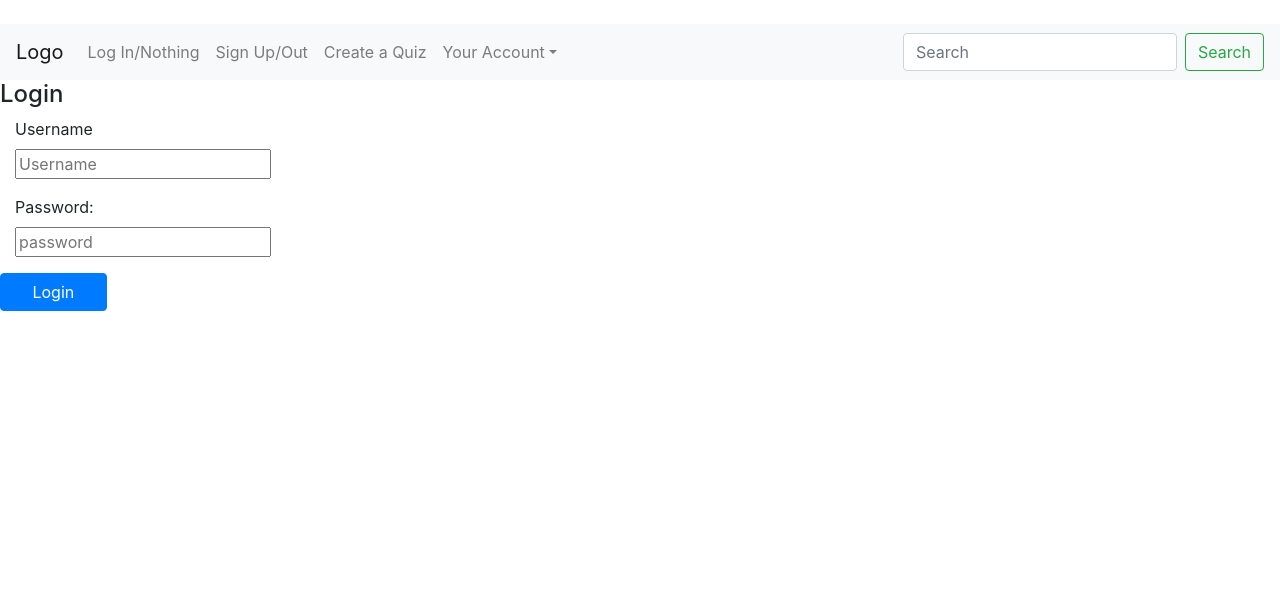
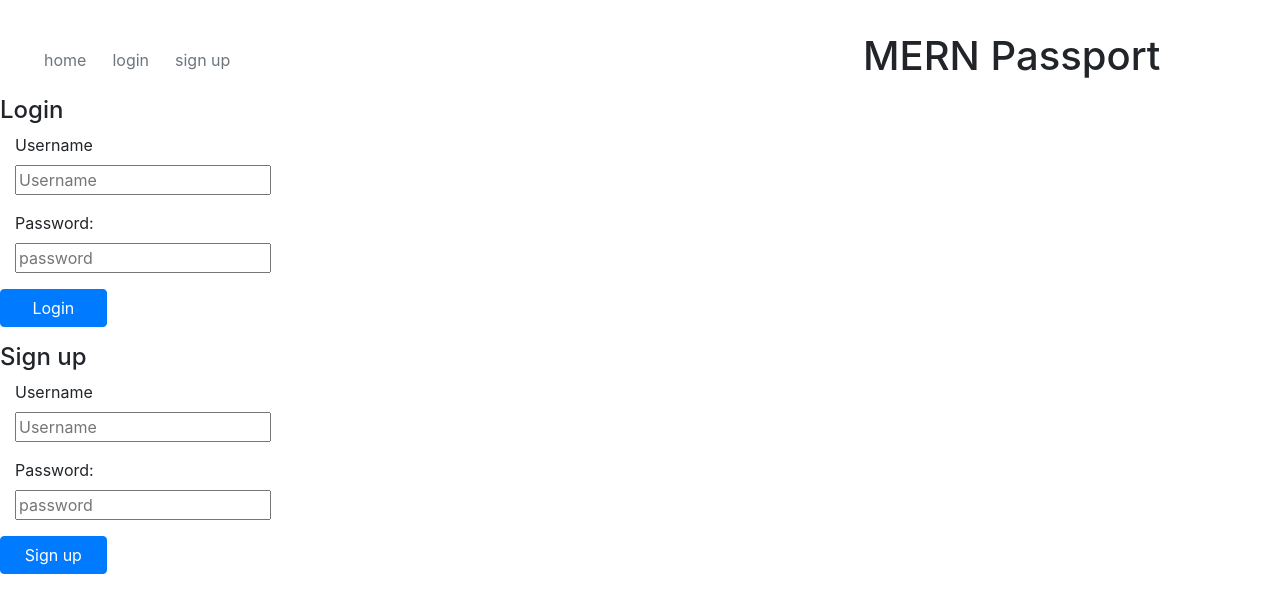
Before and after one commit to NicholasAldoLeone/Project-Three-Repo, a React (Create React App) app in the folder client/: page /signup in a window 1280 px wide. Shown: the top 612 px of the page. Built offline with nearby package versions, Linux system fonts and the light colour scheme; no server answers.

Commit message:
added signup component

```diff
--- a/client/src/App.js
+++ b/client/src/App.js
@@ -10,13 +10,14 @@ import Quizzes from "./pages/Quizzes.js"
 import Navbar from "./components/Navbar";
 import Main from './components/Questions/Main';
 import LoginForm from './components/Login';
+import Signup from './components/SignUp';
 
 class App extends Component {
   constructor() {
     super()
     this.state = {
       loggedIn: false,
-      username: null
+      email: null
     }
 
     this.getUser = this.getUser.bind(this)
@@ -33,7 +34,7 @@ class App extends Component {
   }
 
   getUser() {
-    axios.get('/user/').then(response => {
+    axios.get('/').then(response => {
       console.log('Get user response: ')
       console.log(response.data)
       if (response.data.user) {
@@ -41,13 +42,13 @@ class App extends Component {
 
         this.setState({
           loggedIn: true,
-          username: response.data.user.username
+          email: response.data.user.email
         })
       } else {
         console.log('Get user: no user');
         this.setState({
           loggedIn: false,
-          username: null
+          email: null
         })
       }
     })
@@ -60,7 +61,7 @@ class App extends Component {
             <Navbar updateUser={this.updateUser} loggedIn={this.state.loggedIn} />
             {/* greet user if logged in: */}
             {this.state.loggedIn &&
-              <p>Join the party, {this.state.username}!</p>
+              <p>Join the party, {this.state.email}!</p>
             }
             <LoginForm />
             <Switch>
@@ -68,7 +69,7 @@ class App extends Component {
               <Route exact path="/quiz/:id" component={Main} />
               <Route exact path="/create" component={CreateForm} />
               <Route path="/login" render={() => <LoginForm updateUser={this.updateUser} />} />
-              {/* <Route path="/signup" render={() => <Signup/>} /> */}
+              <Route path="/signup" render={() => <Signup />} />
             </Switch>
           </div>
         </Router>
--- a/client/src/components/Navbar/index.js
+++ b/client/src/components/Navbar/index.js
@@ -1,32 +1,101 @@
-import React from 'react';
-import {Navbar, Button, Nav, NavDropdown, Form, FormControl } from 'react-bootstrap';
-import './Navbar.css';
+import React, { Component } from 'react';
+import { Redirect, Route, Link } from 'react-router-dom';
+// import logo from '../logo.svg';
+import axios from 'axios'
+import { Navbar, Button, Nav, NavDropdown, Form, FormControl } from 'react-bootstrap';
 
-const navbar = props => (
-  <div id="navbar">
-    <Navbar bg="light" expand="lg">
-  <Navbar.Brand id="Logo" href="/">Logo</Navbar.Brand>
-  <Navbar.Toggle aria-controls="basic-navbar-nav" />
-  <Navbar.Collapse id="basic-navbar-nav">
-    <Nav className="mr-auto">
-      <Nav.Link id="Logbtn" href="/">Log In/Nothing</Nav.Link>
-      <Nav.Link id="Signbtn" href="#link">Sign Up/Out</Nav.Link>
-      <Nav.Link id="Createbtn" href="/create">Create a Quiz</Nav.Link>
-      <NavDropdown title="Your Account" id="basic-nav-dropdown">
-        <NavDropdown.Item href="#action/3.1">Previous Scores</NavDropdown.Item>
-        <NavDropdown.Item href="#action/3.2">Quizzes Created</NavDropdown.Item>
-        <NavDropdown.Item href="#action/3.3">Extra Feature</NavDropdown.Item>
-        <NavDropdown.Divider />
-        <NavDropdown.Item href="#action/3.4">Knock their Socks Off</NavDropdown.Item>
-      </NavDropdown>
-    </Nav>
-    <Form inline>
-      <FormControl type="text" placeholder="Search" className="mr-sm-2" />
-      <Button variant="outline-success">Search</Button>
-    </Form>
-  </Navbar.Collapse>
-</Navbar>
-</div>
-);
+class NavbarComponent extends Component {
+  constructor() {
+    super()
+    this.logout = this.logout.bind(this)
+  }
 
-export default navbar;
+  logout(event) {
+    event.preventDefault()
+    console.log('logging out')
+    axios.post('/logout').then(response => {
+      console.log(response.data)
+      if (response.status === 200) {
+        this.props.updateUser({
+          loggedIn: false,
+          username: null
+        })
+      }
+    }).catch(error => {
+      console.log('Logout error')
+    })
+  }
+
+  render() {
+    const loggedIn = this.props.loggedIn;
+    console.log('navbar render, props: ')
+    console.log(this.props);
+
+    return (
+      <div>
+
+        <header className="navbar App-header" id="nav-container">
+          <div className="col-4" >
+            {loggedIn ? (
+              <section className="navbar-section">
+                <Link to="#" className="btn btn-link text-secondary" onClick={this.logout}>
+                  <span className="text-secondary">logout</span></Link>
+
+              </section>
+            ) : (
+                <section className="navbar-section">
+                  <Link to="/" className="btn btn-link text-secondary">
+                    <span className="text-secondary">home</span>
+                  </Link>
+                  <Link to="/login" className="btn btn-link text-secondary">
+                    <span className="text-secondary">login</span>
+                  </Link>
+                  <Link to="/signup" className="btn btn-link">
+                    <span className="text-secondary">sign up</span>
+                  </Link>
+                </section>
+              )}
+          </div>
+          <div className="col-4 col-mr-auto">
+            <div id="top-filler"></div>
+            {/* <img src={logo} className="App-logo" alt="logo" /> */}
+            <h1 className="App-title">MERN Passport</h1>
+          </div>
+        </header>
+      </div>
+
+    );
+
+  }
+}
+
+export default NavbarComponent;
+
+
+
+// const navbar = props => (
+//   <div id="navbar">
+//     <Navbar bg="light" expand="lg">
+//       <Navbar.Brand id="Logo" href="/">Logo</Navbar.Brand>
+//       <Navbar.Toggle aria-controls="basic-navbar-nav" />
+//       <Navbar.Collapse id="basic-navbar-nav">
+//         <Nav className="mr-auto">
+//           <Nav.Link id="Logbtn" href="/">Log In/Nothing</Nav.Link>
+//           <Nav.Link id="Signbtn" href="#link">Sign Up/Out</Nav.Link>
+//           <Nav.Link id="Createbtn" href="/create">Create a Quiz</Nav.Link>
+//           <NavDropdown title="Your Account" id="basic-nav-dropdown">
+//             <NavDropdown.Item href="#action/3.1">Previous Scores</NavDropdown.Item>
+//             <NavDropdown.Item href="#action/3.2">Quizzes Created</NavDropdown.Item>
+//             <NavDropdown.Item href="#action/3.3">Extra Feature</NavDropdown.Item>
+//             <NavDropdown.Divider />
+//             <NavDropdown.Item href="#action/3.4">Knock their Socks Off</NavDropdown.Item>
+//           </NavDropdown>
+//         </Nav>
+//         <Form inline>
+//           <FormControl type="text" placeholder="Search" className="mr-sm-2" />
+//           <Button variant="outline-success">Search</Button>
+//         </Form>
+//       </Navbar.Collapse>
+//     </Navbar>
+//   </div>
+// );
--- /dev/null
+++ b/client/src/components/SignUp/index.js
@@ -0,0 +1,98 @@
+import React, { Component } from 'react'
+import axios from 'axios'
+
+class Signup extends Component {
+	constructor() {
+		super()
+		this.state = {
+			email: '',
+			password: '',
+			confirmPassword: '',
+
+		}
+		this.handleSubmit = this.handleSubmit.bind(this)
+		this.handleChange = this.handleChange.bind(this)
+	}
+	handleChange(event) {
+		this.setState({
+			[event.target.name]: event.target.value
+		})
+	}
+	handleSubmit(event) {
+		console.log('sign-up handleSubmit, email: ')
+		console.log(this.state.email)
+		event.preventDefault()
+
+		//request to server to add a new email/password
+		axios.post('/signup', {
+			email: this.state.email,
+			password: this.state.password
+		})
+			.then(response => {
+				console.log(response)
+				if (!response.data.errmsg) {
+					console.log('successful signup')
+					this.setState({ //redirect to login page
+						redirectTo: '/login'
+					})
+				} else {
+					console.log('email already taken')
+				}
+			}).catch(error => {
+				console.log('signup error: ')
+				console.log(error)
+
+			})
+	}
+
+
+render() {
+	return (
+		<div className="SignupForm">
+			<h4>Sign up</h4>
+			<form className="form-horizontal">
+				<div className="form-group">
+					<div className="col-1 col-ml-auto">
+						<label className="form-label" htmlFor="email">Username</label>
+					</div>
+					<div className="col-3 col-mr-auto">
+						<input className="form-input"
+							type="text"
+							id="email"
+							name="email"
+							placeholder="Username"
+							value={this.state.email}
+							onChange={this.handleChange}
+						/>
+					</div>
+				</div>
+				<div className="form-group">
+					<div className="col-1 col-ml-auto">
+						<label className="form-label" htmlFor="password">Password: </label>
+					</div>
+					<div className="col-3 col-mr-auto">
+						<input className="form-input"
+							placeholder="password"
+							type="password"
+							name="password"
+							value={this.state.password}
+							onChange={this.handleChange}
+						/>
+					</div>
+				</div>
+				<div className="form-group ">
+					<div className="col-7"></div>
+					<button
+						className="btn btn-primary col-1 col-mr-auto"
+						onClick={this.handleSubmit}
+						type="submit"
+					>Sign up</button>
+				</div>
+			</form>
+		</div>
+
+	)
+}
+}
+
+export default Signup
```
Also changed, not shown: 1 other file (tests, documents, lock files or other folders).
